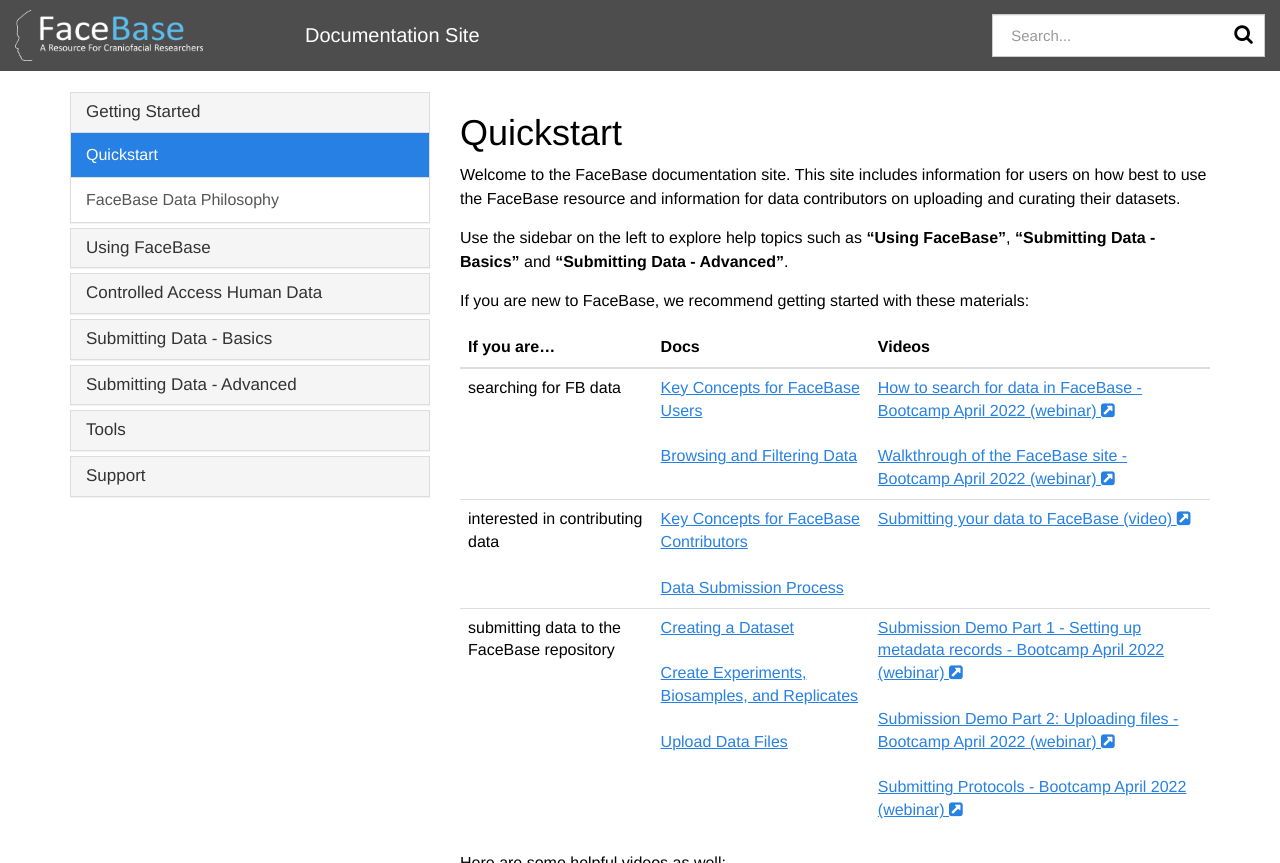
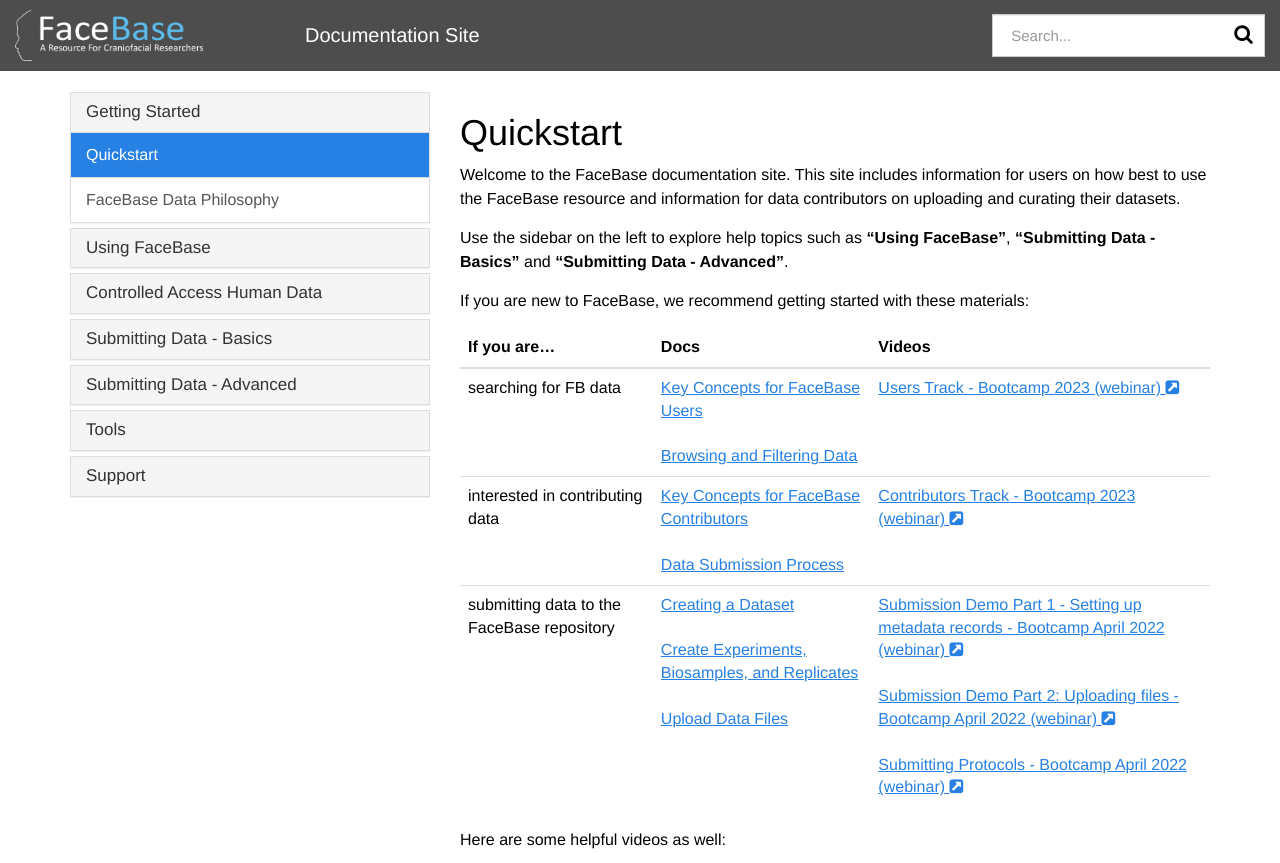
Before and after one commit to informatics-isi-edu/facebase-docs, a Jekyll site: the page built from docs/_docs/index.md, in a window 1280 px wide and 900 px high, cut to the strip 0-863 px from the top of the window. Built offline with Jekyll 4.4.1, drawn with Linux system fonts in a browser that asks for light colours.

Commit message:
updating links to recent bootcamp webinars

```diff
--- a/docs/_docs/index.md
+++ b/docs/_docs/index.md
@@ -14,8 +14,8 @@
 
 | If you are... | Docs | Videos |
 |---|---|---|
-| searching for FB data | [Key Concepts for FaceBase Users]({{ "/docs/user-key-concepts/" | relative_url }})<br/><br/>[Browsing and Filtering Data]({{ "/docs/discovering-data/" | relative_url }}) | <a href="https://youtu.be/pEF4SYzA_Aw" target="_blank">How to search for data in FaceBase - Bootcamp April 2022 (webinar) <i class="fa fa-external-link-square" aria-hidden="true"></i></a><br/><br/><a href="https://youtu.be/65G8gIcqd04" target="_blank">Walkthrough of the FaceBase site - Bootcamp April 2022 (webinar) <i class="fa fa-external-link-square" aria-hidden="true"></i></a> |
-| interested in contributing data | [Key Concepts for FaceBase Contributors]({{ "/docs/Data-Submission-Key-Concepts/" | relative_url}})<br/><br/>[Data Submission Process]({{ "/docs/Data-Submission-Process/" | relative_url}}) | <a href="https://youtu.be/S0gmerUo3I8" target="_blank">Submitting your data to FaceBase (video) <i class="fa fa-external-link-square" aria-hidden="true"></i></a><br/><br/> |
+| searching for FB data | [Key Concepts for FaceBase Users]({{ "/docs/user-key-concepts/" | relative_url }})<br/><br/>[Browsing and Filtering Data]({{ "/docs/discovering-data/" | relative_url }}) | <a href="https://youtu.be/Xk39K6xxmKk?si=WrPxf6PAbP3TCqAl" target="_blank">Users Track - Bootcamp 2023 (webinar) <i class="fa fa-external-link-square" aria-hidden="true"></i></a> |
+| interested in contributing data | [Key Concepts for FaceBase Contributors]({{ "/docs/Data-Submission-Key-Concepts/" | relative_url}})<br/><br/>[Data Submission Process]({{ "/docs/Data-Submission-Process/" | relative_url}}) | <a href="https://youtu.be/oxObpnoefaw?si=Ckn5KIiXYASMrtCh" target="_blank">Contributors Track - Bootcamp 2023 (webinar) <i class="fa fa-external-link-square" aria-hidden="true"></i></a> |
 | submitting data to the FaceBase repository | [Creating a Dataset]({{ "/docs/Create-a-Dataset/" | relative_url}})<br/><br/>[Create Experiments, Biosamples, and Replicates]({{ "/docs/Describe-Experiments-Biosamples-and-Replicates/" | relative_url}})<br/><br/>[Upload Data Files]({{ "/docs/Upload-Files/" | relative_url}}) | <a href="https://youtu.be/DtYjI2rAHCs" target="_blank">Submission Demo Part 1 - Setting up metadata records - Bootcamp April 2022 (webinar) <i class="fa fa-external-link-square" aria-hidden="true"></i></a><br/><br/><a href="https://youtu.be/BoRrrBSAOow" target="_blank">Submission Demo Part 2: Uploading files - Bootcamp April 2022 (webinar) <i class="fa fa-external-link-square" aria-hidden="true"></i></a><br/><br/><a href="https://youtu.be/vacr9pPzbBI" target="_blank">Submitting Protocols - Bootcamp April 2022 (webinar) <i class="fa fa-external-link-square" aria-hidden="true"></i></a> |
 
 Here are some helpful videos as well:
```
